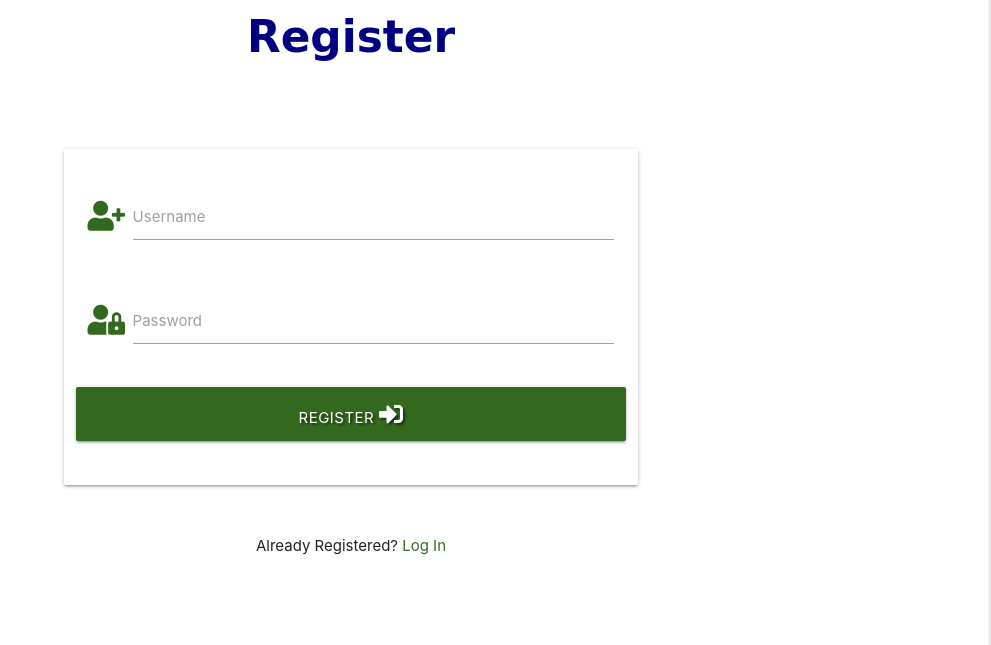
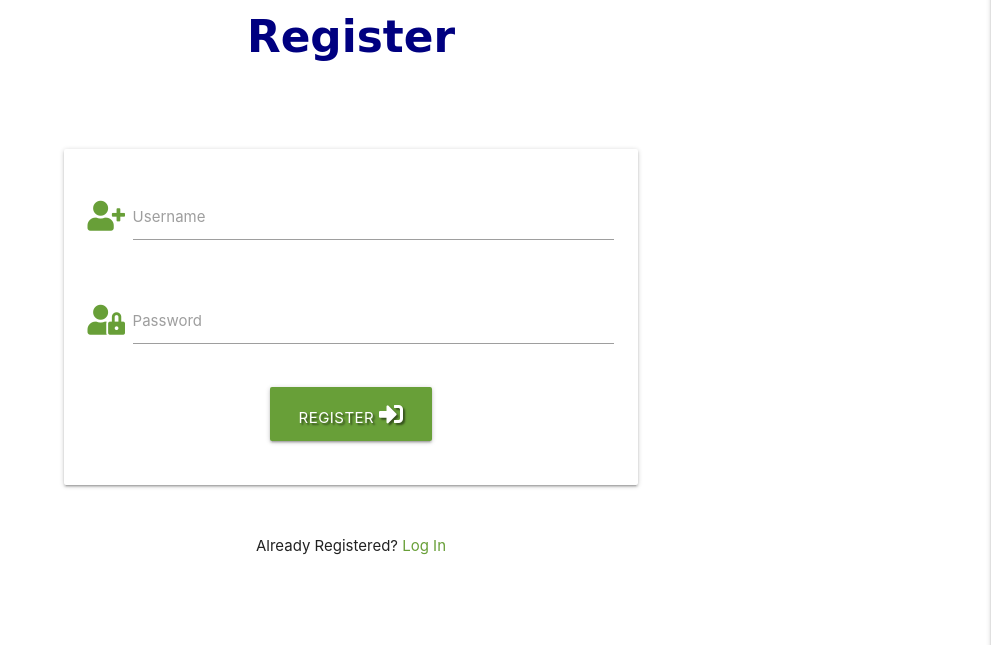
Before and after one commit to D3lyth/all-i-want-for-christmas, a Flask app: page /register in a window 1280 px wide. Shown: the part 155-800 px from the top of the page, without its empty margins (289-1280 px from the left). Run offline with Flask 3, Linux system fonts and the light colour scheme; some libraries are stand-ins or nearby versions; some web fonts are replaced.

Commit message:
Style buttons for consistency

```diff
--- a/templates/register.html
+++ b/templates/register.html
@@ -12,7 +12,7 @@
       <!-- username -->
       <div class="row">
         <div class="input-field col s12">
-          <i class="fas fa-user-plus prefix light-green-text text-darken-4"></i>
+          <i class="fas fa-user-plus prefix light-green-text text-darken-2"></i>
           <input
             id="username"
             name="username"
@@ -29,7 +29,7 @@
       <!-- password -->
       <div class="row">
         <div class="input-field col s12">
-          <i class="fas fa-user-lock prefix light-green-text text-darken-4"></i>
+          <i class="fas fa-user-lock prefix light-green-text text-darken-2"></i>
           <input
             id="password"
             name="password"
@@ -45,12 +45,14 @@
       </div>
       <!-- register -->
       <div class="row">
+        <div class="col s12 center-align">
           <button
             type="submit"
-          class="col s12 btn-large light-green darken-4 text-shadow"
+            class="register-page-button btn-large light-green darken-2 text-shadow"
           >
             Register <i class="fas fa-sign-in-alt"></i>
           </button>
+        </div>
       </div>
     </div>
   </form>
@@ -60,7 +62,11 @@
   <div class="col s12">
     <p class="center-align">
       Already Registered?
-            <a href="{{ url_for('profile_login') }}" class="light-green-text text-darken-4">Log In</a>
+      <a
+        href="{{ url_for('profile_login') }}"
+        class="light-green-text text-darken-2"
+        >Log In</a
+      >
     </p>
   </div>
 </div>
```
Lines whose indentation alone changed are shown as unchanged.
